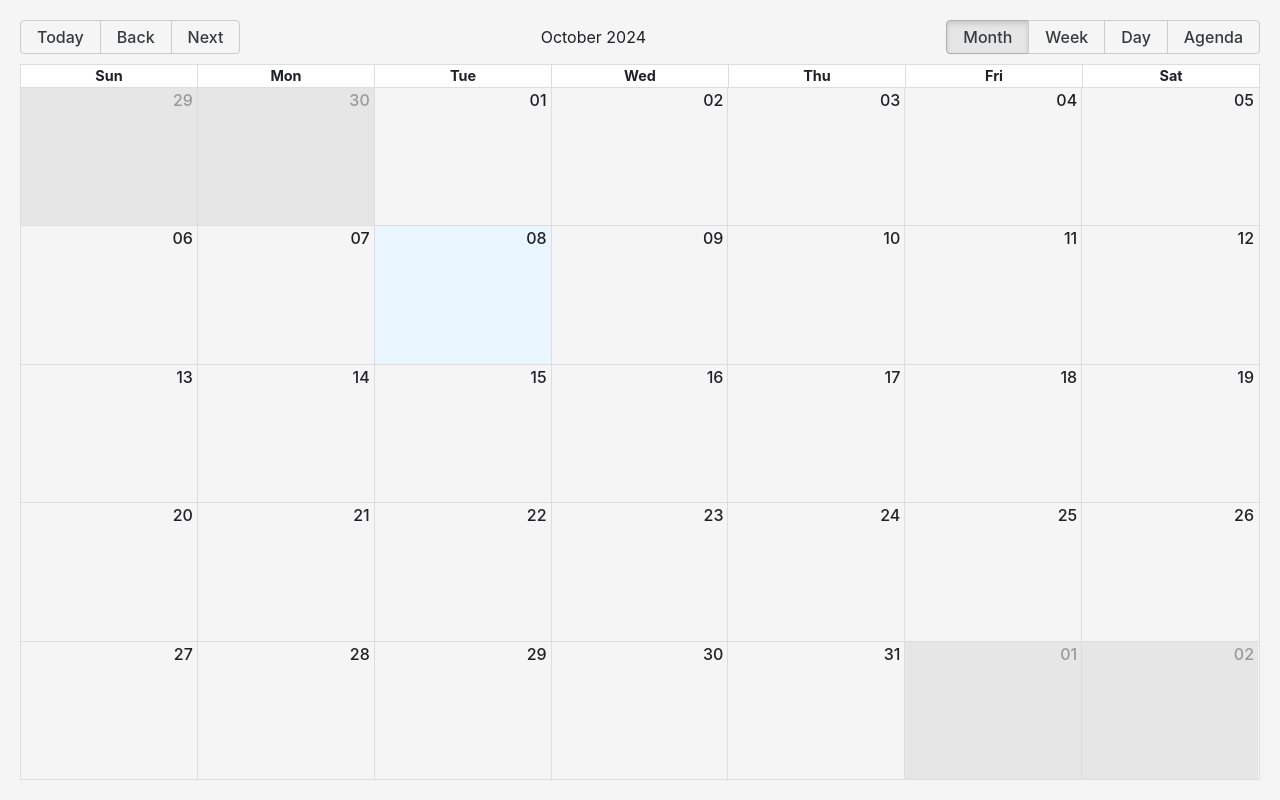
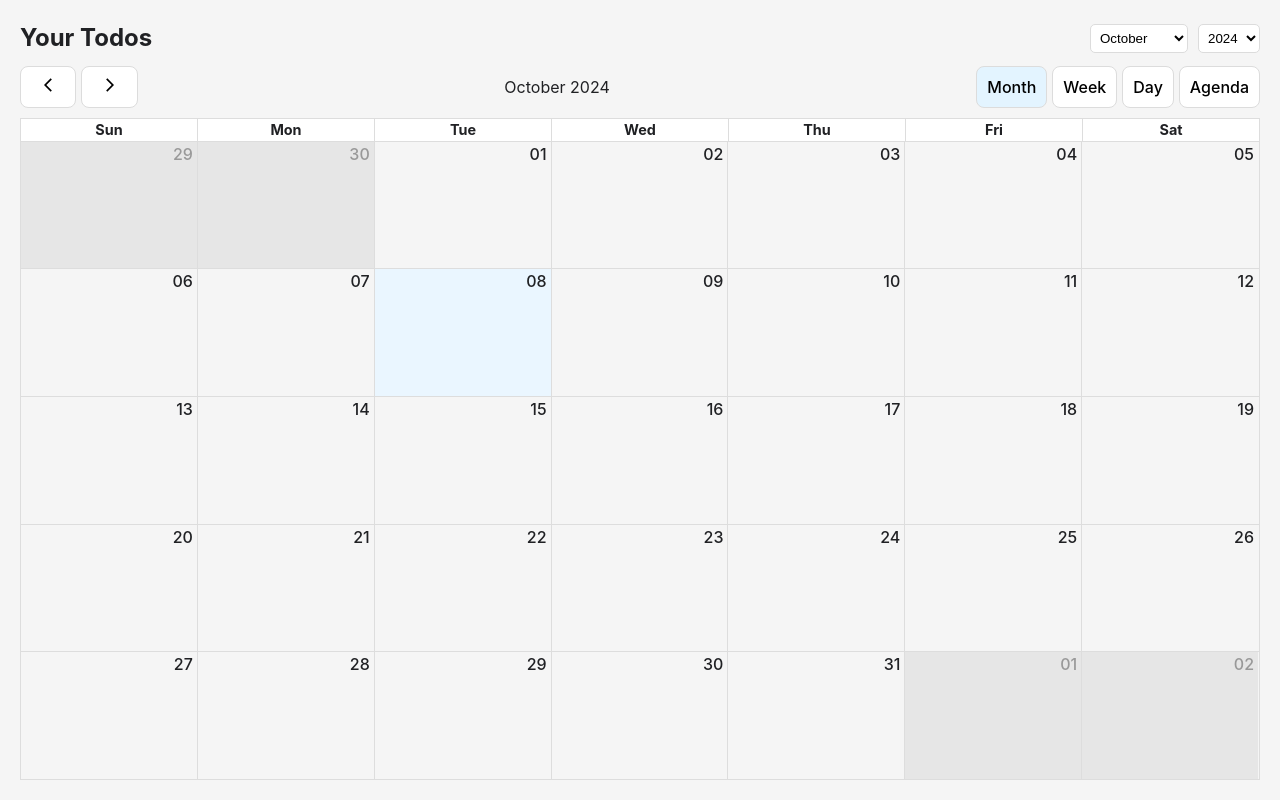
Before and after one commit to vasanthpandiyan/DataTerrain-CalendarTask, a React (Vite) app: page / in a window 1280 px wide. Built offline with nearby package versions, Linux system fonts and the light colour scheme.

Commit message:
feedback rectification

```diff
--- a/src/components/Calendar.css
+++ b/src/components/Calendar.css
@@ -32,12 +32,12 @@
 }
 
 .rbc-event:hover {
-  background-color: #1a73e8;
-  color: #fff;
+  background-color: #fff;
+  color: #000;
 }
 .rbc-event.rbc-selected{
-  background-color: #1a73e8;
-  color: #fff;
+  background-color: #fff;
+  color: #000;
 }
 
 .calendar-container .rbc-btn-group{
--- a/src/components/Calendar.jsx
+++ b/src/components/Calendar.jsx
@@ -6,6 +6,7 @@ import "react-big-calendar/lib/css/react-big-calendar.css";
 import "./Calendar.css"; // Import your CSS file
 import EventThumbnail from "./EventThumbnail";
 import DetailsPopup from "./DetailsPopup";
+import CustomToolbar from "./CustomToolbar";
 
 // Initialize localizer
 const localizer = momentLocalizer(moment);
@@ -59,8 +60,11 @@ const Calendar = ({ eventsData }) => {
         localizer={localizer}
         events={events}
         onView = {(v) => setView(v)}
+        popupOffset={20}
+        popup={(props) => <EventsPopup {...props} />}
         components={{
           event: (props) => <EventThumbnail {...props} view={view} />,
+          toolbar: CustomToolbar,
         }}
         startAccessor="start"
         endAccessor="end"
--- /dev/null
+++ b/src/components/CustomToolbar.css
@@ -0,0 +1,71 @@
+.rbc-custom-toolbar {
+  display: flex;
+  flex-direction: column;
+  gap: 10px;
+
+  .rbc-custom-toolbar-top {
+    display: flex;
+    justify-content: space-between;
+    align-items: center;
+   .rbc-custom-toolbar-select{
+    display: flex;
+    gap: 10px;
+    select {
+      border: 1px solid gainsboro;
+      padding: 5px;
+      border-radius: 5px;
+      background-color: #fff;
+      color: black;
+    }
+   }
+
+
+
+  }
+
+  .rbc-custom-toolbar-bottom {
+    display: flex;
+    justify-content: space-between;
+    align-items: center;
+    margin-bottom: 10px;
+
+    .rbc-btn-navigation-group {
+      display: flex;
+      gap: 5px;
+      button {
+        background-color: white;
+        color: black;
+        padding: "6px";
+        borderradius: "5px";
+        border: 1px solid gainsboro;
+      }
+    }
+
+    .rbc-btn-custom-group {
+        display: flex;
+        gap: 5px;
+        button {
+            background-color: white;
+            color: black !important;
+            border: 1px solid gainsboro;
+          }
+          button.active{
+           background-color: #e3f4ff !important;
+
+          }
+    }
+  }
+
+  @media screen and (max-width: 768px) {
+    .rbc-custom-toolbar-bottom {
+       flex-direction: column;
+       gap: 10px;
+       .rbc-btn-navigation-group {
+        width: 100%;
+        justify-content: flex-start;
+        align-items: flex-start;
+       }
+    }
+
+  }
+}
--- /dev/null
+++ b/src/components/CustomToolbar.jsx
@@ -0,0 +1,136 @@
+import React from "react";
+import moment from "moment";
+import "./CustomToolbar.css";
+import { MdArrowForwardIos, MdArrowBackIosNew } from "react-icons/md";
+
+const CustomToolbar = ({ date, onNavigate, view, onView, label }) => {
+  const currentYear = new Date(date).getFullYear();
+  const currentMonth = new Date(date).getMonth();
+
+  const handleNext = () => {
+    onNavigate("NEXT");
+  };
+
+  const handlePrev = () => {
+    onNavigate("PREV");
+  };
+
+  const handleToday = () => {
+    onNavigate("TODAY");
+  };
+
+  const handleYearChange = (event) => {
+    const year = event.target.value;
+    const newDate = new Date(date);
+    newDate.setFullYear(year);
+    onNavigate("date", newDate);
+  };
+
+  const handleMonthChange = (event) => {
+    const month = event.target.value;
+    const newDate = new Date(date);
+    newDate.setMonth(month);
+    onNavigate("date", newDate);
+  };
+
+  const years = [];
+  for (let i = 2000; i <= 2030; i++) {
+    years.push(i);
+  }
+
+  const months = moment.months();
+
+  return (
+    <div className="rbc-custom-toolbar">
+      <div className="rbc-custom-toolbar-top">
+        <h2 className="title">Your Todos</h2>
+        {/* Year and Month Dropdowns */}
+        <div className="rbc-custom-toolbar-select">
+          <select value={currentMonth} onChange={handleMonthChange}>
+            {months.map((month, index) => (
+              <option key={month} value={index}>
+                {month}
+              </option>
+            ))}
+          </select>
+          <select value={currentYear} onChange={handleYearChange}>
+            {years.map((year) => (
+              <option key={year} value={year}>
+                {year}
+              </option>
+            ))}
+          </select>
+        </div>
+      </div>
+      <div className="rbc-custom-toolbar-bottom">
+        <div className="rbc-btn-navigation-group">
+          <button type="button" onClick={handlePrev}>
+            <MdArrowBackIosNew />
+          </button>
+          <button type="button" onClick={handleNext}>
+            <MdArrowForwardIos />
+          </button>
+        </div>
+        {/* Default Label for Current Date Range */}
+        <div className="rbc-custom-toolbar-label">
+          {label}{" "}
+          {/* This shows the current date or date range based on the view */}
+        </div>
+
+        {/* View Buttons */}
+        <div className="rbc-btn-custom-group">
+          <button
+            type="button"
+            onClick={() => onView("month")}
+            className={view === "month" ? "active" : ""}
+            style={{
+              padding: "10px",
+              backgroundColor: view === "month" ? "#3498db" : "",
+              color: "white",
+            }}
+          >
+            Month
+          </button>
+          <button
+            type="button"
+            onClick={() => onView("week")}
+            className={view === "week" ? "active" : ""}
+            style={{
+              padding: "10px",
+              backgroundColor: view === "week" ? "#3498db" : "",
+              color: "white",
+            }}
+          >
+            Week
+          </button>
+          <button
+            type="button"
+            onClick={() => onView("day")}
+            className={view === "day" ? "active" : ""}
+            style={{
+              padding: "10px",
+              backgroundColor: view === "day" ? "#3498db" : "",
+              color: "white",
+            }}
+          >
+            Day
+          </button>
+          <button
+            type="button"
+            onClick={() => onView("agenda")}
+            className={view === "agenda" ? "active" : ""}
+            style={{
+              padding: "10px",
+              backgroundColor: view === "agenda" ? "#3498db" : "",
+              color: "white",
+            }}
+          >
+            Agenda
+          </button>
+        </div>
+      </div>
+    </div>
+  );
+};
+
+export default CustomToolbar;
--- a/src/components/EventPopup.jsx
+++ b/src/components/EventPopup.jsx
@@ -14,22 +14,28 @@ const EventsPopup = ({ event, onClose, onClick }) => {
   const dateString = `${new Date(start).toLocaleDateString()}`
   return (
     <div className="event-popup-overlay">
-      {" "}
+      {" "}<div className="event-popup-container-overlay"onClick={onClose} />
       {/* Backdrop */}
-      <div className="event-popup-content">
+      <div className="event-popup-content main">
+        <div className="event-popup-container-overlay"onClick={onClose} />
         <div className="event-popup-content-title">
           <span>Meetings</span>
           <button onClick={onClose}>X</button>
         </div>{" "}
-        <hr />
+
         {/* Modal Content */}
-        <div className="event-popup-content-details" onClick={()=>onClick(event)}>
-        <h2>{summary}</h2>
-        <p className="job">{jobRole}</p>
-        <p>Interviewer: {hrName}</p>
-        <p>Date: {dateString} | Time{timeString}</p>
+        <div
+          className="event-popup-content-details"
+          onClick={() => onClick(event)}
+        >
+          <h2>{summary}</h2>
+          <p className="job">{jobRole}</p>
+          <p>Interviewer: {hrName}</p>
+          <p>
+            Date: {dateString} | Time{timeString}
+          </p>
         </div>
-        <hr />
+
         {/* <p>
           <strong>Event Link:</strong>{" "}
           <a href={link} target="_blank" rel="noopener noreferrer">
@@ -37,7 +43,6 @@ const EventsPopup = ({ event, onClose, onClick }) => {
           </a>
         </p> */}
         {/* Candidate Details */}
-
         {event?.children &&
           event?.children.length > 0 &&
           event?.children.map((childEvent) => {
@@ -45,13 +50,20 @@ const EventsPopup = ({ event, onClose, onClick }) => {
               childEvent;
             const jobRole = job_id?.jobRequest_Title;
             const hrName = user_det?.handled_by?.firstName;
-            const timeString = `${new Date(start).toLocaleTimeString()} - ${new Date(end).toLocaleTimeString()}`;
-            const dateString = `${new Date(start).toLocaleDateString()}`
+            const timeString = `${new Date(
+              start
+            ).toLocaleTimeString()} - ${new Date(end).toLocaleTimeString()}`;
+            const dateString = `${new Date(start).toLocaleDateString()}`;
             return (
-              <div className="event-popup-content-details"  onClick={()=>onClick(childEvent)}>
+              <div
+                className="event-popup-content-details"
+                onClick={() => onClick(childEvent)}
+              >
                 <p className="job">{jobRole}</p>
                 <p>Interviewer: {hrName}</p>
-                <p>Date: {dateString} | Time{timeString}</p>
+                <p>
+                  Date: {dateString} | Time{timeString}
+                </p>
               </div>
             );
           })}
--- a/src/components/EventThumbnail.jsx
+++ b/src/components/EventThumbnail.jsx
@@ -16,9 +16,7 @@ const EventThumbnail = ({ event, view }) => {
       <p>{jobRole}</p>
       <p>Interviewer{hrName}</p>
       <p>{timeString}</p>
-      {
-        view === "week" && <p>Week</p>
-      }
+
     </div>
   );
 };
--- a/src/components/EventsPopup.css
+++ b/src/components/EventsPopup.css
@@ -38,9 +38,24 @@
     border: 0.5px solid gainsboro;
     color: gainsboro;
   }
+  .event-popup-content-title{
+    margin-bottom: 10px;
+    font-weight:400;
+  }
 }
+
+.event-popup-content.main{
+  max-width: 350px;
+}
+
 .event-popup-content-details{
   cursor: pointer;
+  border-radius: 5px;
+  font-size: 12px;
+  border-left:8px solid #1a73e8;
+  padding: 4px 8px;
+  box-shadow: 1px 1px 2px gray;
+  margin-bottom: 10px;
   .job{
     font-weight: 700;
   }
@@ -51,8 +66,6 @@
 .event-popup-content-details:hover{
   background-color: rgb(219, 249, 249);
 }
-
-
 .event-popup-content h2 {
   margin-top: 0;
 }
@@ -70,7 +83,7 @@
   background-color: #2196F3; /* Primary color for the button */
   color: white; /* Button text color */
   border: none; /* Remove default border */
-  padding: 2px 8px;   /* Padding for the button */
+  padding: 4px 8px;   /* Padding for the button */
   cursor: pointer; /* Pointer cursor on hover */
   transition: background-color 0.2s ease; /* Transition for button hover */
 }
```
